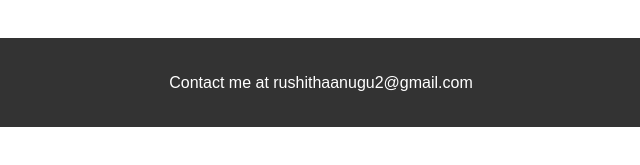
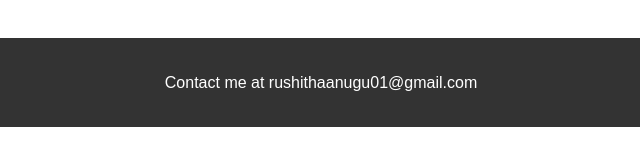
Before and after one commit to rushithareddyyy/my-portfolio, a plain HTML site: page index.html in a window 1280 px wide. Shown: the part 485-650 px from the top of the page, 319-959 px from the left. Drawn offline with Linux system fonts and the light colour scheme.

Commit message:
Update index.html

```diff
--- a/index.html
+++ b/index.html
@@ -30,7 +30,7 @@
 
     </main>
     <footer>
-        <p>Contact me at rushithaanugu2@gmail.com</p>
+        <p>Contact me at rushithaanugu01@gmail.com</p>
     </footer>
     <script src="scripts.js"></script>
 </body>
```
